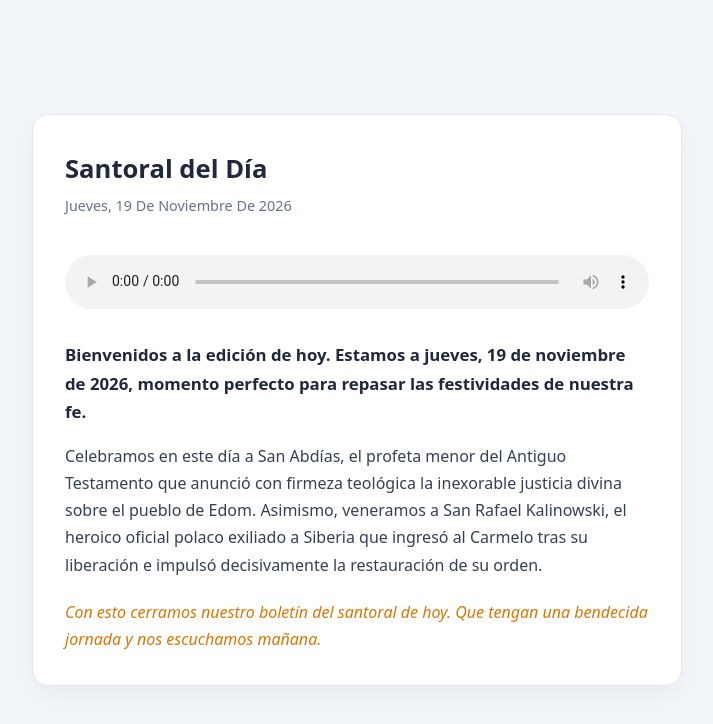
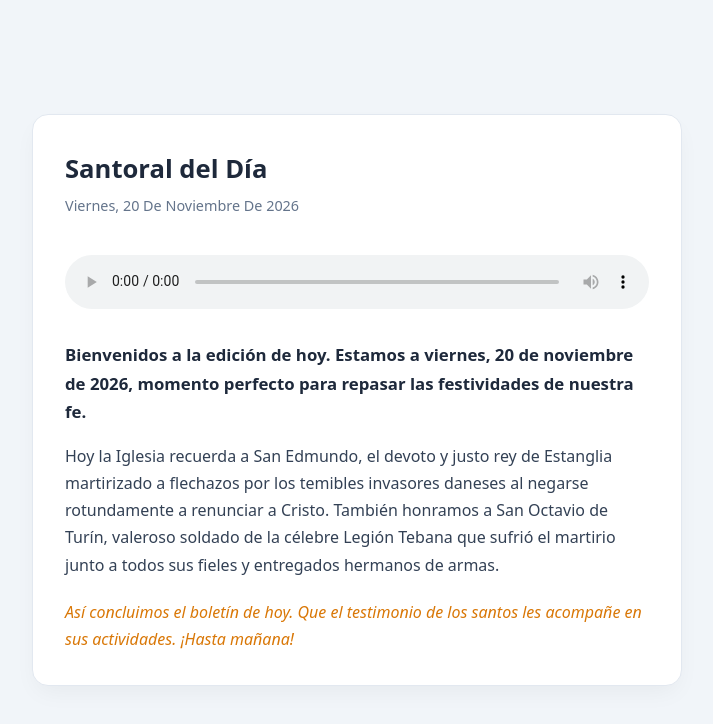
Before and after one commit to radiotelevisionmaitino-ux/santoral-diario, a plain HTML site: page index.html in a window 1280 px wide. Shown: the whole page, without its empty margins (283-996 px from the left). Drawn offline with Linux system fonts and the light colour scheme.

Commit message:
bot: actualización de santoral-hoy.mp3 e index.html

```diff
--- a/index.html
+++ b/index.html
@@ -3,7 +3,7 @@
 <head>
   <meta charset="UTF-8">
   <meta name="viewport" content="width=device-width, initial-scale=1.0">
-  <title>Santoral Diario - Jueves 19 de noviembre</title>
+  <title>Santoral Diario - Viernes 20 de noviembre</title>
   <style>
     :root {
       --primary: #1e293b;
@@ -45,11 +45,11 @@
 <body>
   <div class="card">
     <h1>Santoral del Día</h1>
-    <div class="fecha">jueves, 19 de noviembre de 2026</div>
-    <audio controls autoplay src="santoral-hoy.mp3?v=1795086344"></audio>
-    <p class="intro">Bienvenidos a la edición de hoy. Estamos a jueves, 19 de noviembre de 2026, momento perfecto para repasar las festividades de nuestra fe.</p>
-    <p class="cuerpo">Celebramos en este día a San Abdías, el profeta menor del Antiguo Testamento que anunció con firmeza teológica la inexorable justicia divina sobre el pueblo de Edom. Asimismo, veneramos a San Rafael Kalinowski, el heroico oficial polaco exiliado a Siberia que ingresó al Carmelo tras su liberación e impulsó decisivamente la restauración de su orden.</p>
-    <p class="cierre">Con esto cerramos nuestro boletín del santoral de hoy. Que tengan una bendecida jornada y nos escuchamos mañana.</p>
+    <div class="fecha">viernes, 20 de noviembre de 2026</div>
+    <audio controls autoplay src="santoral-hoy.mp3?v=1795171985"></audio>
+    <p class="intro">Bienvenidos a la edición de hoy. Estamos a viernes, 20 de noviembre de 2026, momento perfecto para repasar las festividades de nuestra fe.</p>
+    <p class="cuerpo">Hoy la Iglesia recuerda a San Edmundo, el devoto y justo rey de Estanglia martirizado a flechazos por los temibles invasores daneses al negarse rotundamente a renunciar a Cristo. También honramos a San Octavio de Turín, valeroso soldado de la célebre Legión Tebana que sufrió el martirio junto a todos sus fieles y entregados hermanos de armas.</p>
+    <p class="cierre">Así concluimos el boletín de hoy. Que el testimonio de los santos les acompañe en sus actividades. ¡Hasta mañana!</p>
   </div>
 </body>
 </html>
```
Also changed, not shown: 1 other file.
